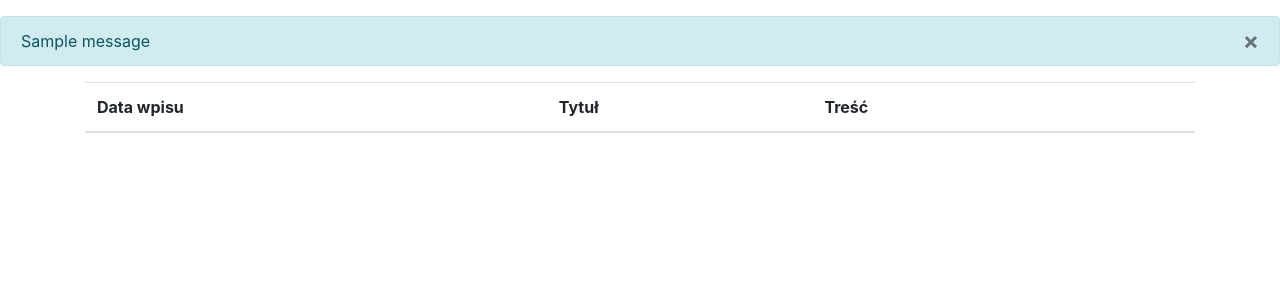
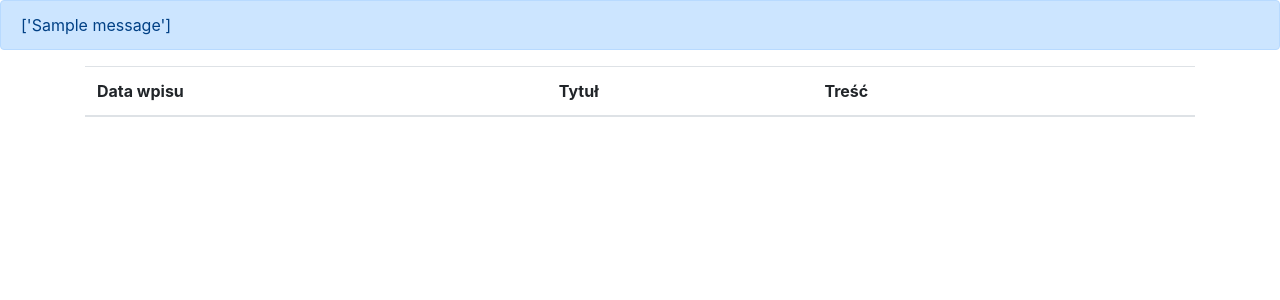
Before and after one commit to adis5433/project_blog, a Flask app: page /unpublic in a window 1280 px wide. Shown: the part 56-356 px from the top of the page. Run offline with Flask 2, Linux system fonts and the light colour scheme; the visitor is signed in with stand-in values (Sample User, id 1); tables that the repository leaves empty hold one stand-in row (values such as "Sample post"); one stand-in notice (Sample message) is shown; lists and menus that the app fills with data are empty; some libraries are stand-ins or nearby versions.

Commit message:
set stale web to 1

```diff
--- a/app/routes.py
+++ b/app/routes.py
@@ -85,6 +85,6 @@ def list_drafts():
 @app.route("/delete-post/<post_id>", methods = [ "POST"])
 def delete_post(post_id):
     post = Post.query.filter_by(id=post_id)
-    post.delete()
+    flash(f"Post: {post.first().title} został usunięty.", 'delete')
     db.session.commit()
     return redirect(url_for('homepage'))
--- a/app/templates/base.html
+++ b/app/templates/base.html
@@ -43,16 +43,13 @@
                  </form>
             {% endif %}
         </nav>
-        {% with messages = get_flashed_messages() %}
-        {% if messages %}
-            {% for message in messages %}
-            <div class="alert alert-info mt-3" role="alert">
-            {{ message }}
-                <button type="button" class="close" data-dismiss="alert" aria-label="Close">
-                <span aria-hidden="true">&times;</span>
-            </button>
-            </div>
-        {% endfor %}
+        {% with message = get_flashed_messages() %}
+        {% if message %}
+                <a href="/">
+                    <div class="alert alert-primary" role="alert">
+                        {{message}}
+                    </div>
+                </a>
         {% endif %}
         {% endwith %}
         <!-- Page content-->
```
Also changed, not shown: library.db.
